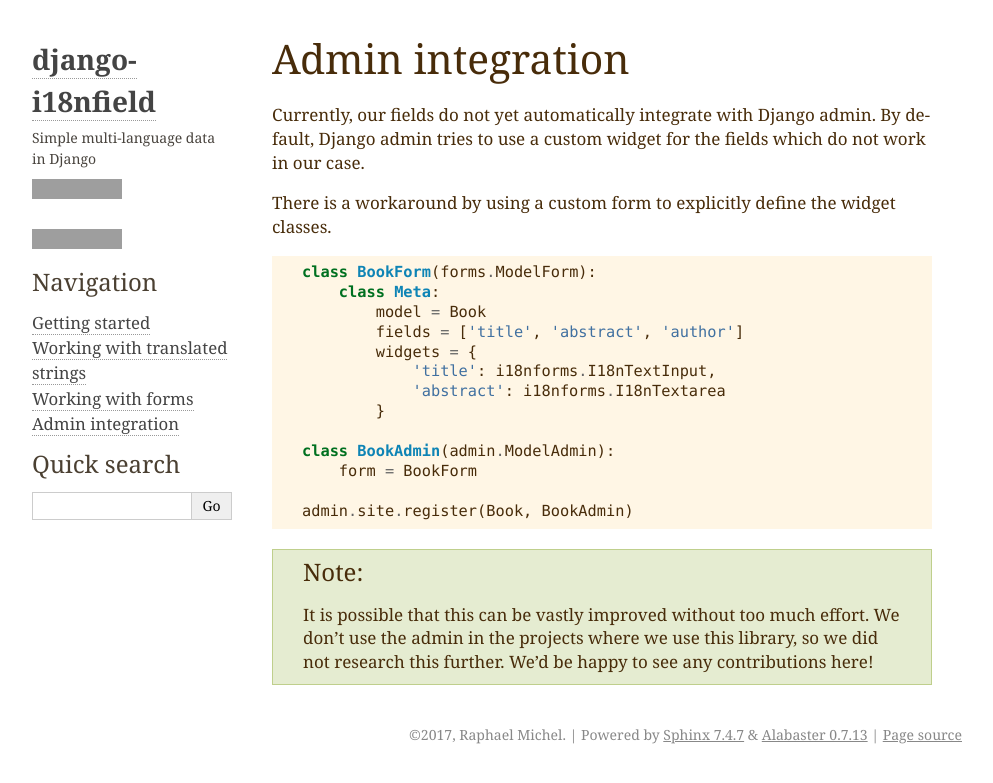
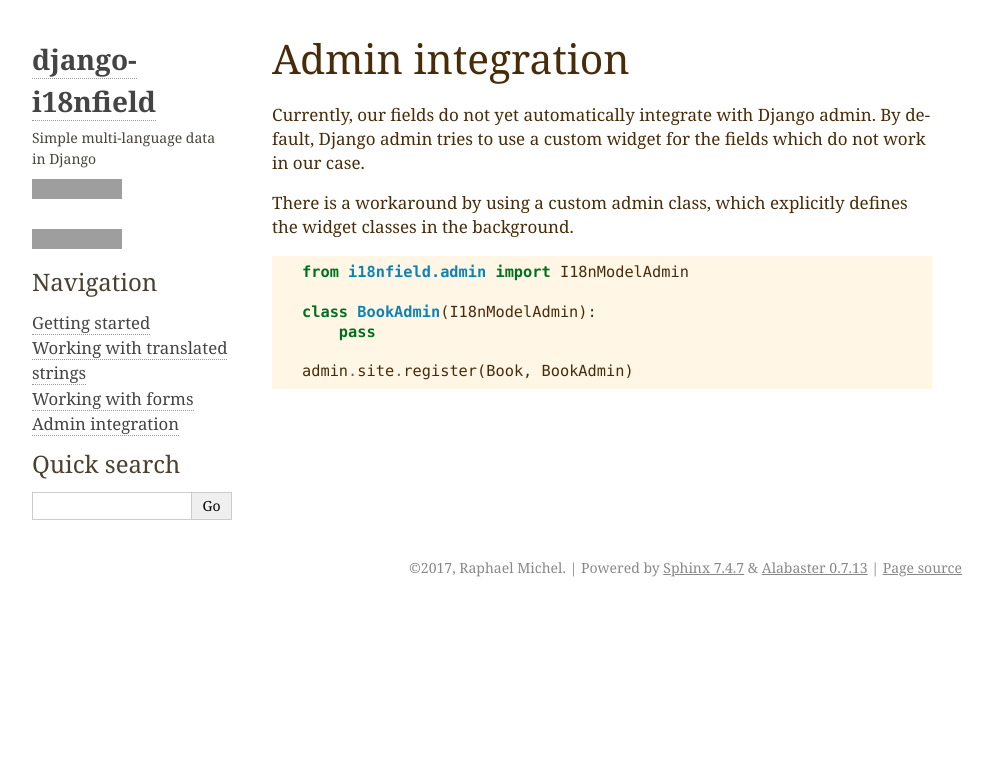
Before and after one commit to raphaelm/django-i18nfield, a Sphinx documentation site: the page built from docs/admin.rst, in a window 1280 px wide, cut to the strip 0-783 px from the top of the page. Shown: the whole strip, without its empty margins (148-1141 px from the left). Built offline with Sphinx 7.4.7, drawn with Linux system fonts in a browser that asks for light colours; the version number could not be read and is left out; grey boxes are pictures that could not be loaded.

Commit message:
add I18nModelAdmin class for easier django admin integration (#32)

```diff
--- a/docs/admin.rst
+++ b/docs/admin.rst
@@ -4,27 +4,14 @@
 Currently, our fields do not yet automatically integrate with Django admin. By default,
 Django admin tries to use a custom widget for the fields which do not work in our case.
 
-There is a workaround by using a custom form to explicitly define the widget classes.
+There is a workaround by using a custom admin class, which explicitly defines the
+widget classes in the background.
 
 .. code-block:: python
 
-    class BookForm(forms.ModelForm):
-        class Meta:
-            model = Book
-            fields = ['title', 'abstract', 'author']
-            widgets = {
-                'title': i18nforms.I18nTextInput,
-                'abstract': i18nforms.I18nTextarea
-            }
+    from i18nfield.admin import I18nModelAdmin
 
-    class BookAdmin(admin.ModelAdmin):
-        form = BookForm
+    class BookAdmin(I18nModelAdmin):
+        pass
 
     admin.site.register(Book, BookAdmin)
-
-
-.. note::
-
-    It is possible that this can be vastly improved without too much effort.
-    We don't use the admin in the projects where we use this library, so we did not research
-    this further. We'd be happy to see any contributions here!
```
Also changed, not shown: 2 other files.
